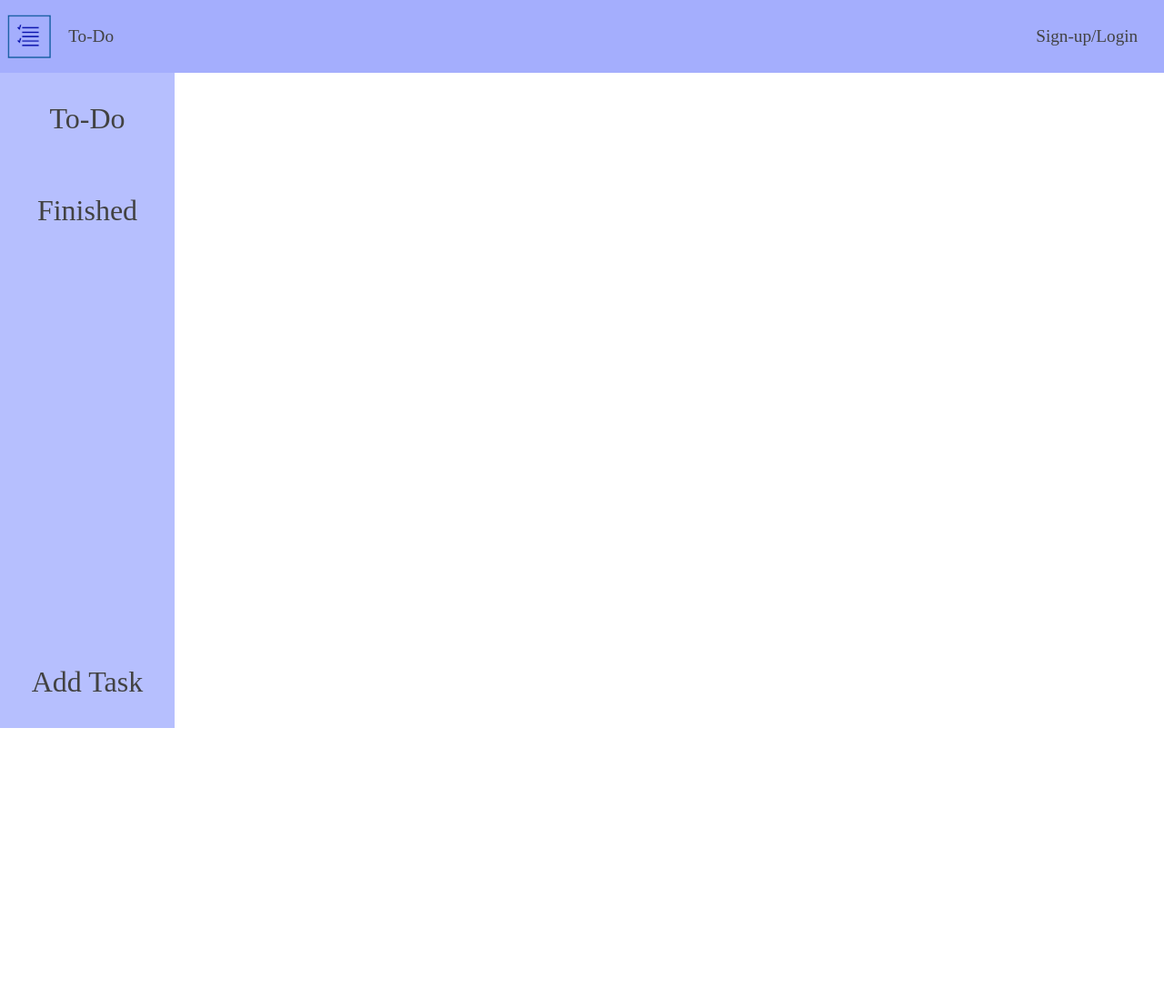
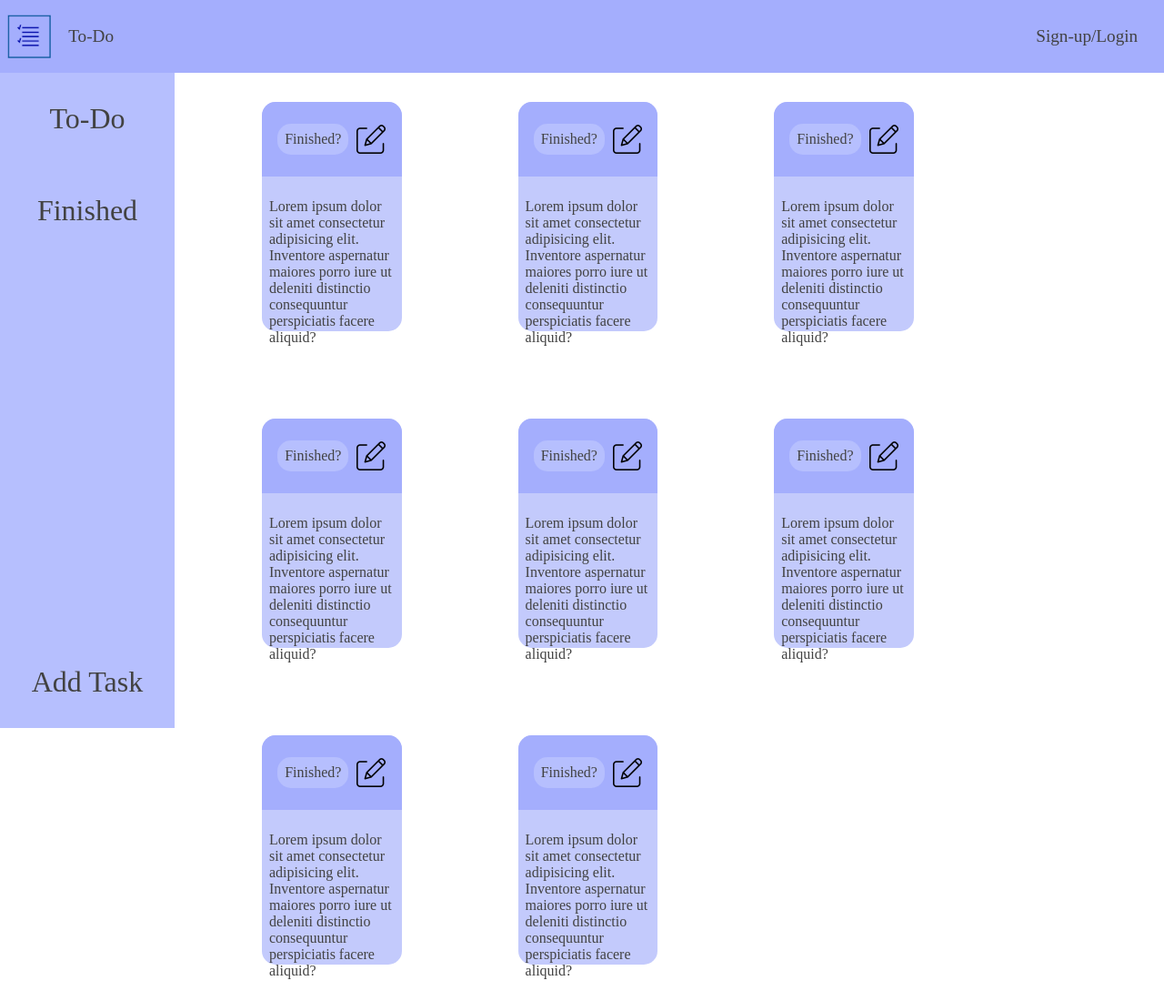
Before and after one commit to Lily-ofthevalley/To-Do-site, a PHP site: page / in a window 1280 px wide. Shown: the whole page at 91% size. Before the commit the page ends 800 px from the top, so only its background shows below. Run offline with PHP 8.4, Linux system fonts and the light colour scheme.

Commit message:
task examples

```diff
--- a/Styles/style.css
+++ b/Styles/style.css
@@ -3,6 +3,7 @@
     --primary: #a4aefd;
     --secondary: #b6bffe;
     --tertiary: #c3cafc;
+    --dark: #7787ff;
     --black: #424242;
     --white: #f0f0f0;
 }
@@ -102,6 +103,8 @@ header a:hover {
     z-index: 10;
     border-radius: 15px;
     display: none;
+    position: fixed;
+    border: 4px solid var(--dark);
 }
 
 .addTask-form {
@@ -127,8 +130,10 @@ header a:hover {
     padding: 3em;
     background-color: var(--tertiary);
     z-index: 10;
+    position: fixed;
     border-radius: 15px;
     display: none;
+    border: 4px solid var(--dark);
 }
 
 .login-container {
@@ -143,3 +148,51 @@ header a:hover {
 .login-form input, .signUp-form input {
     margin: 0.5em;
 }
+
+    /* TASK */
+.task-body {
+    width: 100%;
+    height: 100%;
+    padding: 2em;
+    display: flex;
+    flex-direction: row;
+    flex-wrap: wrap;
+}
+
+.task-container {
+    background-color: var(--tertiary);
+    border-radius: 15px;
+    width: 15%;
+    height: 35%;
+    margin: 4em;
+    margin-top: 2em;
+}
+
+.task-head {
+    display: flex;
+    flex-direction: row;
+    justify-content: space-evenly;
+    align-items: center;
+    background-color: var(--primary);
+    border-top-left-radius: 15px;
+    border-top-right-radius: 15px;
+    padding: 0.5em;
+}
+
+.task-head img{
+    width: 2em;
+    height: 2em;
+    cursor: pointer;
+}
+
+.task-head p {
+    background-color: var(--secondary);
+    text-align: center;
+    border-radius: 15px;
+    padding: 0.5em;
+    cursor: pointer;
+}
+
+.task-text {
+    padding: 0.5em;
+}
--- a/index.php
+++ b/index.php
@@ -57,6 +57,82 @@
                 </form>
             </div>
 
+            <!-- Tasks -->
+             <div class="task-body">
+                <div class="task-container">
+                    <div class="task-head">
+                        <p>Finished?</p>
+                        <img src="Images/edit.png" alt="edit icon">
+                    </div>
+                    <div class="task-text">
+                        <p>Lorem ipsum dolor sit amet consectetur adipisicing elit. Inventore aspernatur maiores porro iure ut deleniti distinctio consequuntur perspiciatis facere aliquid?</p>
+                    </div>
+                </div>
+                <div class="task-container">
+                    <div class="task-head">
+                        <p>Finished?</p>
+                        <img src="Images/edit.png" alt="edit icon">
+                    </div>
+                    <div class="task-text">
+                        <p>Lorem ipsum dolor sit amet consectetur adipisicing elit. Inventore aspernatur maiores porro iure ut deleniti distinctio consequuntur perspiciatis facere aliquid?</p>
+                    </div>
+                </div>
+                <div class="task-container">
+                    <div class="task-head">
+                        <p>Finished?</p>
+                        <img src="Images/edit.png" alt="edit icon">
+                    </div>
+                    <div class="task-text">
+                        <p>Lorem ipsum dolor sit amet consectetur adipisicing elit. Inventore aspernatur maiores porro iure ut deleniti distinctio consequuntur perspiciatis facere aliquid?</p>
+                    </div>
+                </div>
+                <div class="task-container">
+                    <div class="task-head">
+                        <p>Finished?</p>
+                        <img src="Images/edit.png" alt="edit icon">
+                    </div>
+                    <div class="task-text">
+                        <p>Lorem ipsum dolor sit amet consectetur adipisicing elit. Inventore aspernatur maiores porro iure ut deleniti distinctio consequuntur perspiciatis facere aliquid?</p>
+                    </div>
+                </div>
+                <div class="task-container">
+                    <div class="task-head">
+                        <p>Finished?</p>
+                        <img src="Images/edit.png" alt="edit icon">
+                    </div>
+                    <div class="task-text">
+                        <p>Lorem ipsum dolor sit amet consectetur adipisicing elit. Inventore aspernatur maiores porro iure ut deleniti distinctio consequuntur perspiciatis facere aliquid?</p>
+                    </div>
+                </div>
+                <div class="task-container">
+                    <div class="task-head">
+                        <p>Finished?</p>
+                        <img src="Images/edit.png" alt="edit icon">
+                    </div>
+                    <div class="task-text">
+                        <p>Lorem ipsum dolor sit amet consectetur adipisicing elit. Inventore aspernatur maiores porro iure ut deleniti distinctio consequuntur perspiciatis facere aliquid?</p>
+                    </div>
+                </div>
+                <div class="task-container">
+                    <div class="task-head">
+                        <p>Finished?</p>
+                        <img src="Images/edit.png" alt="edit icon">
+                    </div>
+                    <div class="task-text">
+                        <p>Lorem ipsum dolor sit amet consectetur adipisicing elit. Inventore aspernatur maiores porro iure ut deleniti distinctio consequuntur perspiciatis facere aliquid?</p>
+                    </div>
+                </div>
+                <div class="task-container">
+                    <div class="task-head">
+                        <p>Finished?</p>
+                        <img src="Images/edit.png" alt="edit icon">
+                    </div>
+                    <div class="task-text">
+                        <p>Lorem ipsum dolor sit amet consectetur adipisicing elit. Inventore aspernatur maiores porro iure ut deleniti distinctio consequuntur perspiciatis facere aliquid?</p>
+                    </div>
+                </div>
+             </div>
+
         </div>
 
     </div>
```
Also changed, not shown: Images/edit.png (added).
